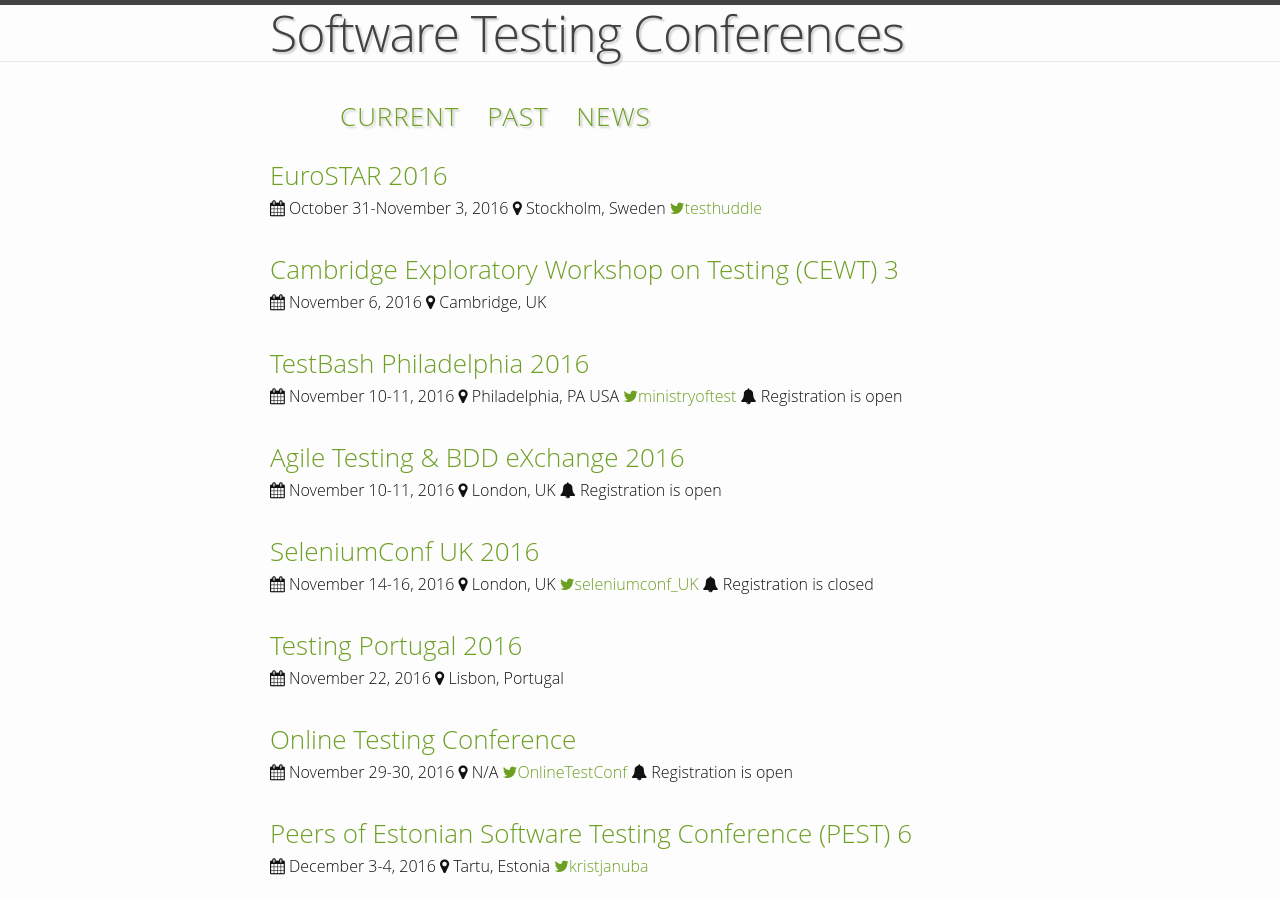
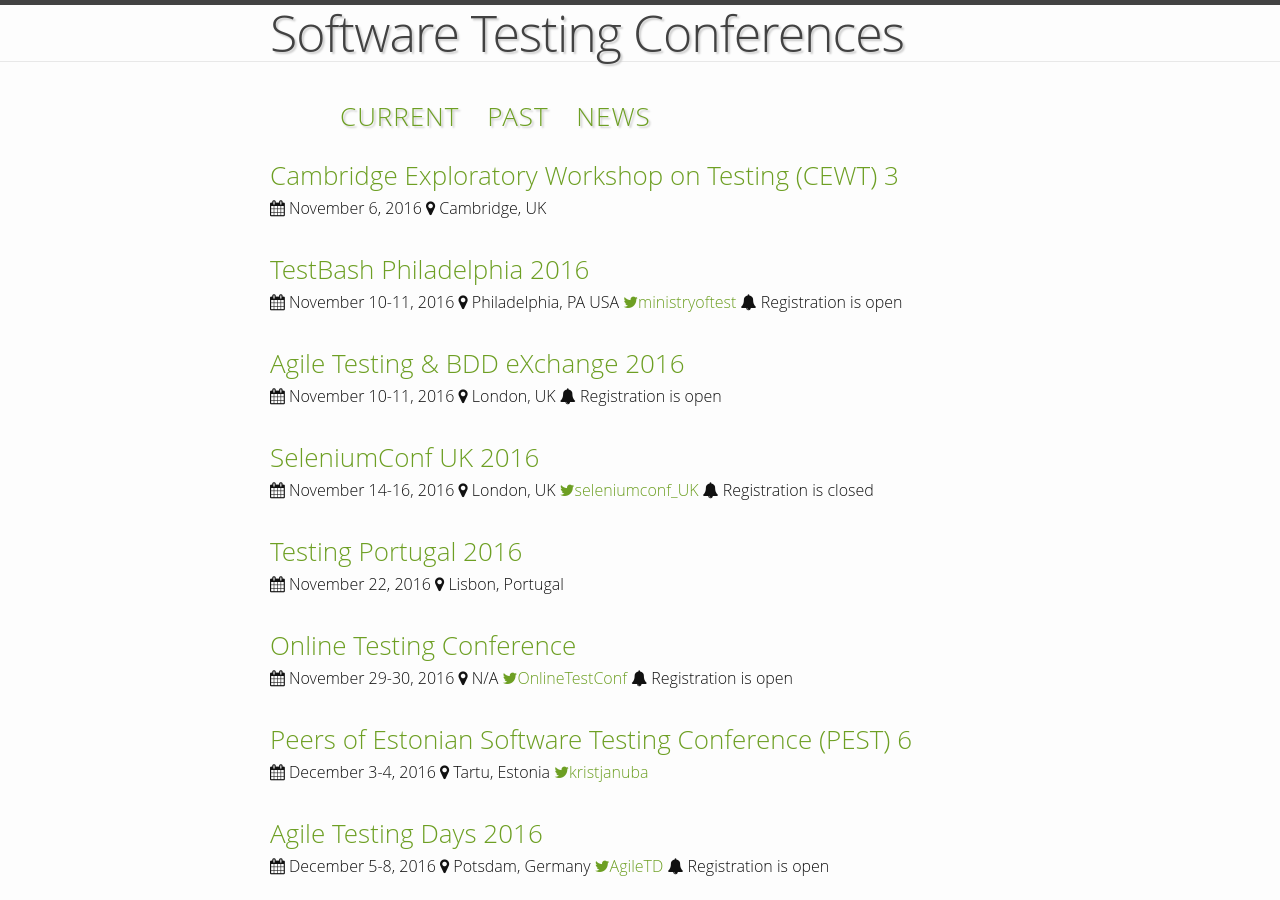
Before and after one commit to TestingConferences/testingconferences.github.io, a Jekyll site: the page built from index.html, in a window 1280 px wide and 900 px high. Built offline with Jekyll 4.4.1, drawn with Linux system fonts in a browser that asks for light colours.

Commit message:
Moved EuroSTAR to past

```diff
--- a/_data/current.yml
+++ b/_data/current.yml
@@ -1,9 +1,3 @@
-- name: EuroSTAR 2016
-  location: Stockholm, Sweden
-  dates: "October 31-November 3, 2016"
-  url: https://conference.eurostarsoftwaretesting.com/
-  twitter: testhuddle
-
 - name: Cambridge Exploratory Workshop on Testing (CEWT) 3
   location: Cambridge, UK
   dates: "November 6, 2016"
--- a/_data/past.yml
+++ b/_data/past.yml
@@ -1,3 +1,9 @@
+- name: EuroSTAR 2016
+  location: Stockholm, Sweden
+  dates: "October 31-November 3, 2016"
+  url: https://conference.eurostarsoftwaretesting.com/
+  twitter: testhuddle
+
 - name: Project Quality Day 2016
   location: Ludwigsburg, Germany
   dates: "October 26, 2016"
```
